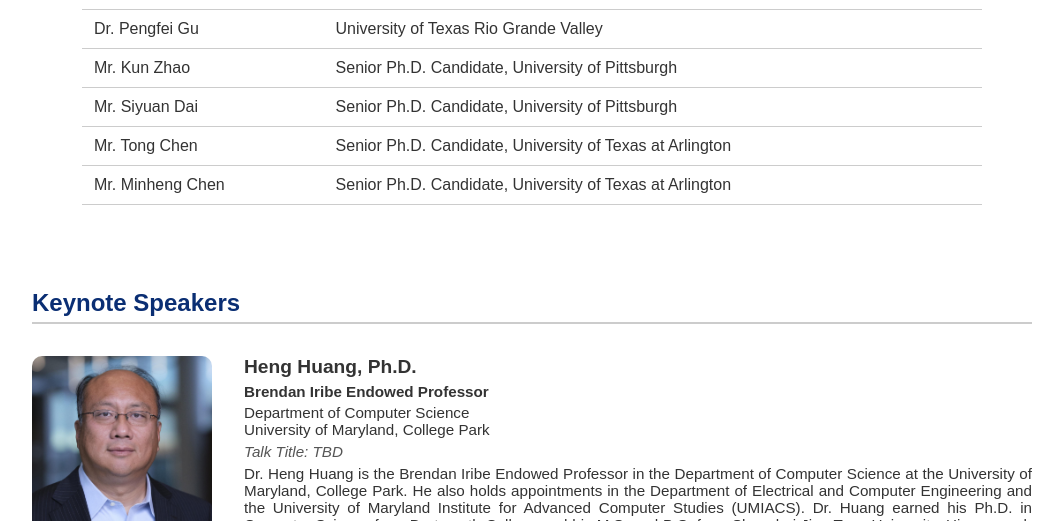
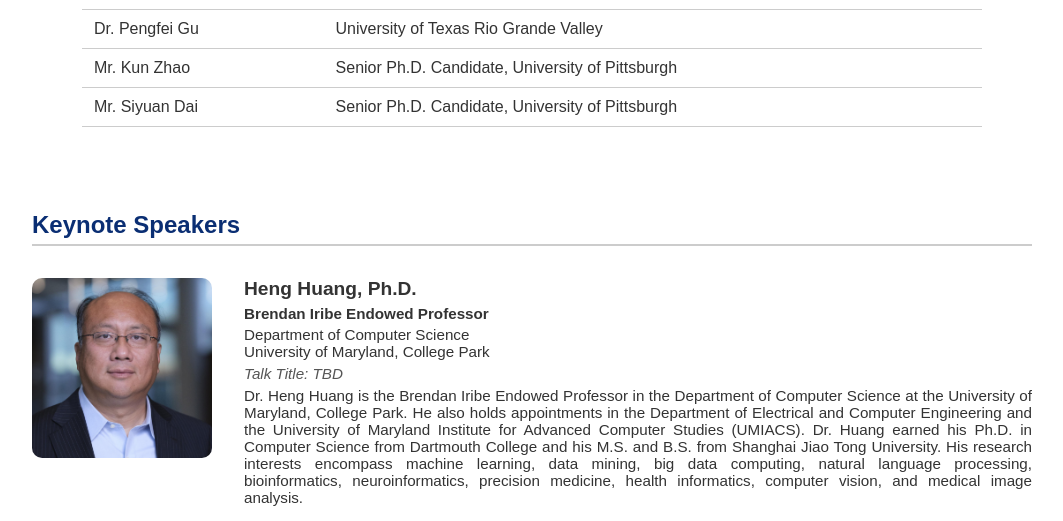
Before and after one commit to ICDM25-SAIMBio/ICDM25-SAIMBio.github.io, a plain HTML site: page index.html in a window 1280 px wide. Shown: the part 3649-4170 px from the top of the page, without its empty margins (108-1171 px from the left). Drawn offline with Linux system fonts and the light colour scheme.

Commit message:
Update index.html

```diff
--- a/index.html
+++ b/index.html
@@ -355,8 +355,6 @@
       <!-- Ph.D. Candidates After -->
       <tr><td>Mr. Kun Zhao</td><td>Senior Ph.D. Candidate, University of Pittsburgh</td></tr>
       <tr><td>Mr. Siyuan Dai</td><td>Senior Ph.D. Candidate, University of Pittsburgh</td></tr>
-      <tr><td>Mr. Tong Chen</td><td>Senior Ph.D. Candidate, University of Texas at Arlington</td></tr>
-      <tr><td>Mr. Minheng Chen</td><td>Senior Ph.D. Candidate, University of Texas at Arlington</td></tr>
     </tbody>
   </table>
 </section>
```
